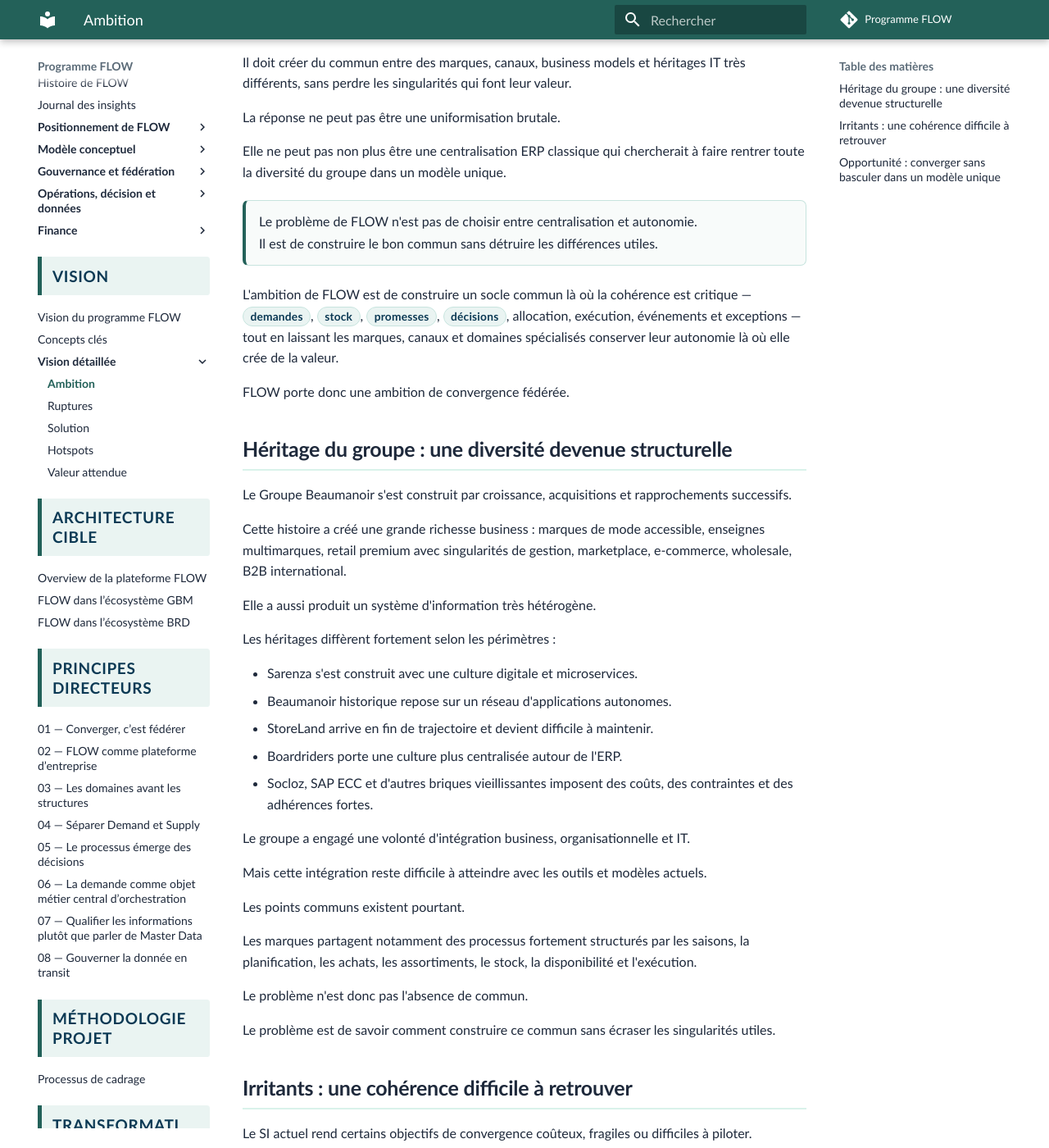
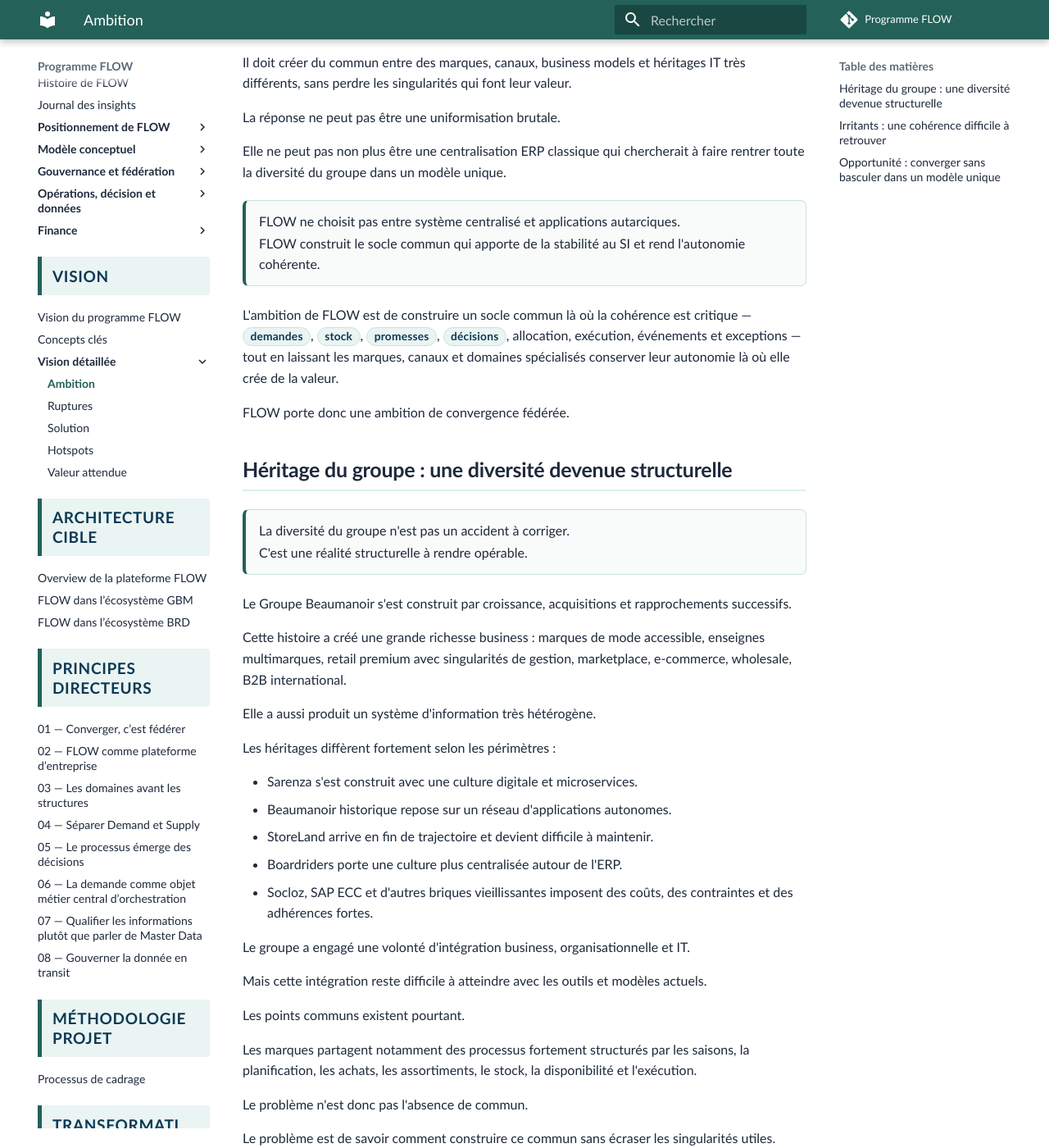
Before and after one commit to laurent-sintes/FLOW-Program, an MkDocs documentation site: the page built from docs/vision/vision-detaillee/1-ambition-et-contexte.md, in a window 1280 px wide and 1400 px high, scrolled down 200 px. Shown: the whole window at 82% size. Built offline with MkDocs 1.6.1 and Material for MkDocs 9.7.7, drawn with Linux system fonts in a browser that asks for light colours; comment, search, counter and statistics services are not loaded; some of the changed text lies outside the part shown.

Commit message:
Renforcer l'ambition de la vision FLOW

```diff
--- a/docs/vision/vision-detaillee/1-ambition-et-contexte.md
+++ b/docs/vision/vision-detaillee/1-ambition-et-contexte.md
@@ -9,8 +9,8 @@
 Elle ne peut pas non plus être une centralisation ERP classique qui chercherait à faire rentrer toute la diversité du groupe dans un modèle unique.
 
 <div class="flow-conviction">
-  <p>Le problème de FLOW n'est pas de choisir entre centralisation et autonomie.</p>
-  <p>Il est de construire le bon commun sans détruire les différences utiles.</p>
+  <p>FLOW ne choisit pas entre système centralisé et applications autarciques.</p>
+  <p>FLOW construit le socle commun qui apporte de la stabilité au SI et rend l'autonomie cohérente.</p>
 </div>
 
 L'ambition de FLOW est de construire un socle commun là où la cohérence est critique — <span class="flow-keyword">demandes</span>, <span class="flow-keyword">stock</span>, <span class="flow-keyword">promesses</span>, <span class="flow-keyword">décisions</span>, allocation, exécution, événements et exceptions — tout en laissant les marques, canaux et domaines spécialisés conserver leur autonomie là où elle crée de la valeur.
@@ -18,6 +18,11 @@
 FLOW porte donc une ambition de convergence fédérée.
 
 ## Héritage du groupe : une diversité devenue structurelle
+
+<div class="flow-conviction">
+  <p>La diversité du groupe n'est pas un accident à corriger.</p>
+  <p>C'est une réalité structurelle à rendre opérable.</p>
+</div>
 
 Le Groupe Beaumanoir s'est construit par croissance, acquisitions et rapprochements successifs.
 
@@ -47,6 +52,11 @@
 
 ## Irritants : une cohérence difficile à retrouver
 
+<div class="flow-conviction">
+  <p>Le SI ne manque pas seulement d'outils.</p>
+  <p>Il manque d'un lieu où retrouver une cohérence opérationnelle.</p>
+</div>
+
 Le SI actuel rend certains objectifs de convergence coûteux, fragiles ou difficiles à piloter.
 
 Les irritants principaux sont :
@@ -65,6 +75,11 @@
 Ils limitent la capacité du groupe à promettre, arbitrer, prioriser, exécuter et expliquer ses engagements de manière cohérente.
 
 ## Opportunité : converger sans basculer dans un modèle unique
+
+<div class="flow-conviction">
+  <p>L'opportunité n'est pas de tout centraliser.</p>
+  <p>Elle est de choisir précisément ce qui doit devenir commun.</p>
+</div>
 
 L'opportunité du programme est claire : faire converger.
 
```
